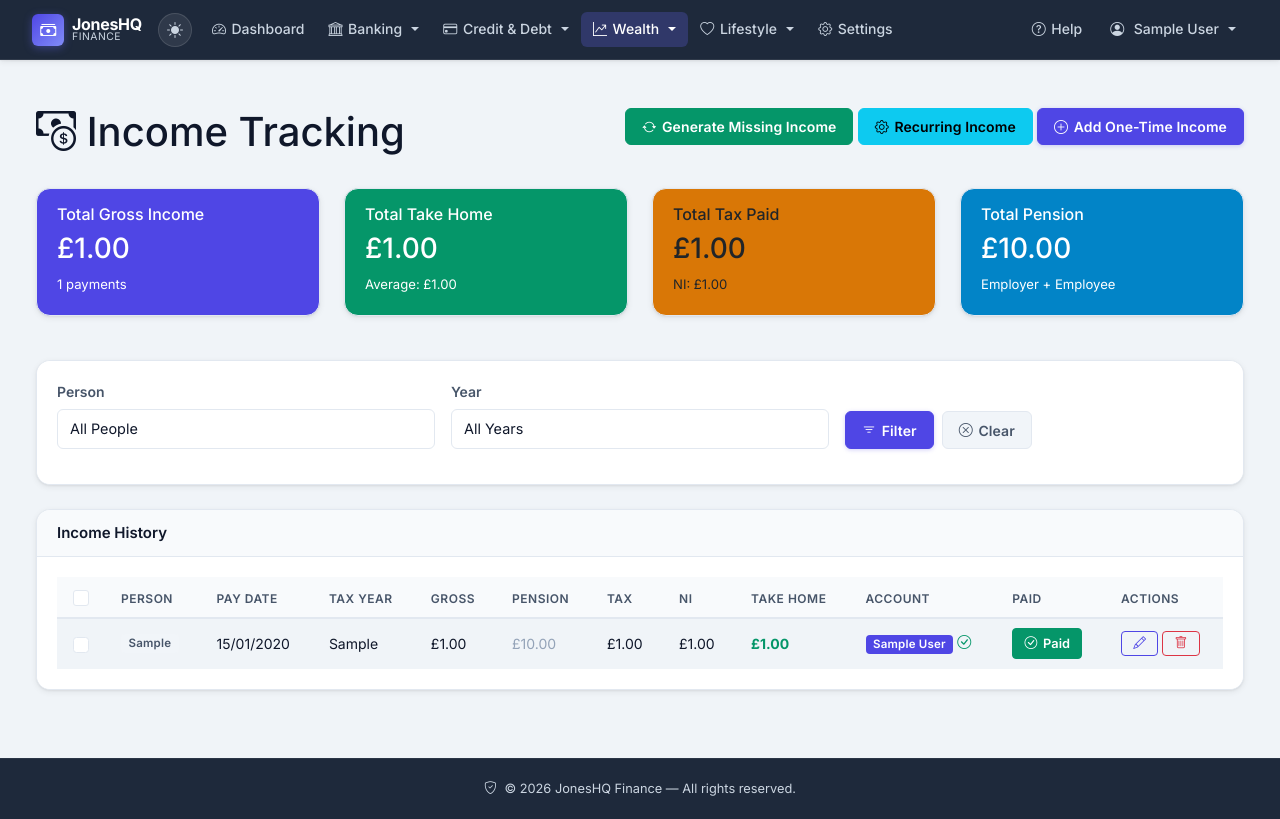
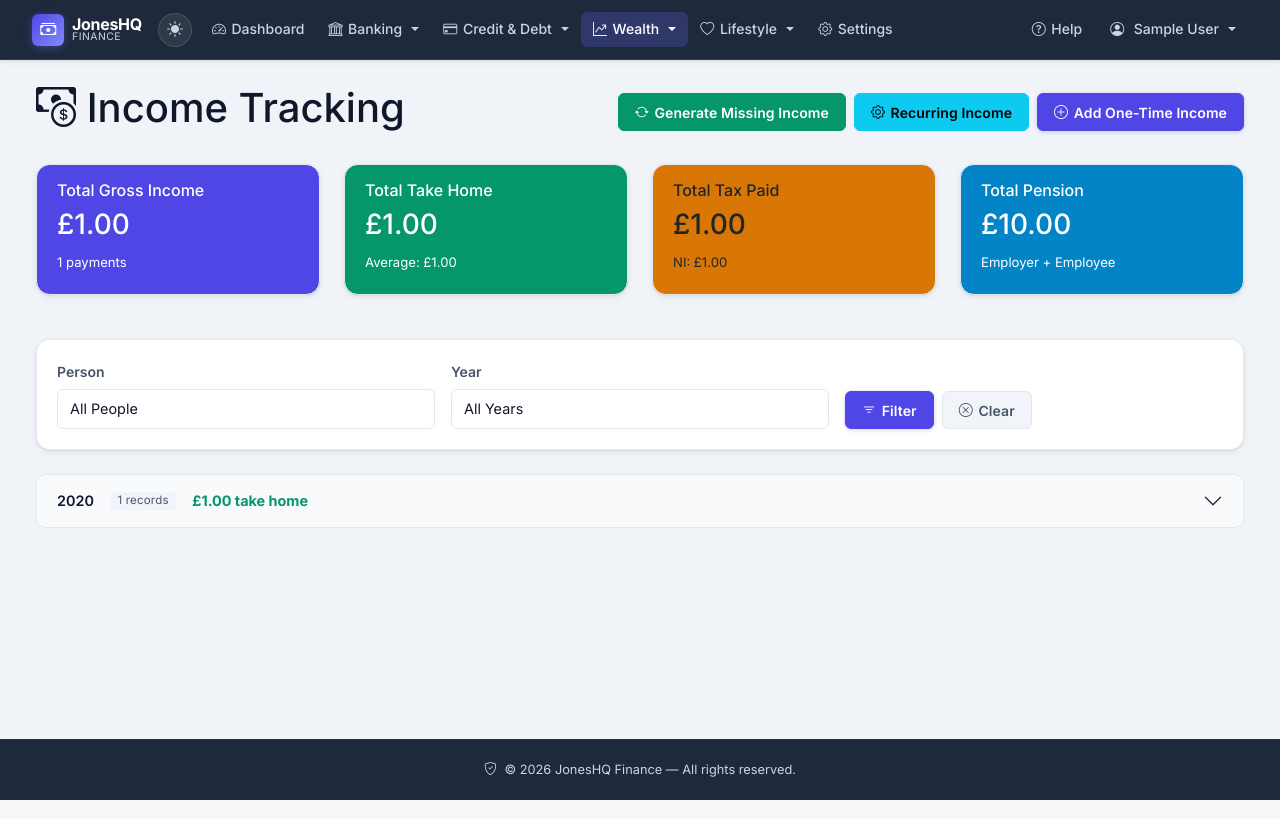
Before and after one commit to KeironTJ/JonesHQ-Finance, a Flask app: page /income in a window 1280 px wide. Run offline with Flask 3, Linux system fonts and the light colour scheme; a user stored in the database is signed in; tables that the repository leaves empty hold one stand-in row (values such as "Sample post"); parts of the project's set-up code (start-up, migrations or seed data) failed here and were passed over; some libraries are stand-ins or nearby versions.

Commit message:
improve: enhance income deletion process with transaction handling and update UI for income records

```diff
--- a/blueprints/income/routes.py
+++ b/blueprints/income/routes.py
@@ -38,7 +38,8 @@
                          people=people,
                          years=years,
                          current_person=person,
-                         current_year=year)
+                         current_year=year,
+                         today_year=datetime.now().year)
 
 
 @income_bp.route('/income/add', methods=['GET', 'POST'])
@@ -154,20 +155,19 @@
 def delete(id):
     """Delete an income record"""
     income = family_get_or_404(Income, id)
+    keep_transaction = request.form.get('keep_transaction') == '1'
 
     try:
         from models.transactions import Transaction
 
-        # Break circular reference first
         if income.transaction_id:
             transaction = family_get(Transaction, income.transaction_id)
             if transaction:
-                # Clear both sides of the relationship
                 transaction.income_id = None
                 income.transaction_id = None
                 db.session.flush()
-                # Now delete the transaction
-                db.session.delete(transaction)
+                if not keep_transaction:
+                    db.session.delete(transaction)
 
         db.session.delete(income)
         db.session.commit()
--- a/templates/income/index.html
+++ b/templates/income/index.html
@@ -8,7 +8,7 @@
         <div class="col">
             <h1><i class="bi bi-cash-coin"></i> Income Tracking</h1>
         </div>
-        <div class="col-auto">
+        <div class="col-auto d-flex gap-2 align-items-center flex-wrap">
             <button type="button" id="deleteSelectedBtn" class="btn btn-danger" style="display: none;">
                 <i class="bi bi-trash"></i> Delete Selected
             </button>
@@ -101,19 +101,43 @@
         </div>
     </div>
 
-    <!-- Income Records Table -->
-    <div class="card">
-        <div class="card-header">
-            <h5 class="mb-0">Income History</h5>
-        </div>
-        <div class="card-body">
+    <!-- Income Records grouped by year -->
     {% if income_records %}
+    <div class="accordion" id="incomeAccordion">
+        {% for year_group in income_records | groupby('pay_date.year') %}
+        {% set year_records = year_group.list | sort(attribute='pay_date') %}
+        {% set ns = namespace(take_home=0, upcoming=0) %}
+        {% for inc in year_records %}
+            {% set ns.take_home = ns.take_home + inc.take_home %}
+            {% if not inc.is_paid %}{% set ns.upcoming = ns.upcoming + 1 %}{% endif %}
+        {% endfor %}
+
+        <div class="accordion-item mb-2">
+            <h2 class="accordion-header" id="heading-{{ year_group.grouper }}">
+                <button class="accordion-button fw-semibold {% if year_group.grouper != today_year %}collapsed{% endif %}"
+                        type="button" data-bs-toggle="collapse"
+                        data-bs-target="#collapse-{{ year_group.grouper }}"
+                        aria-expanded="{{ 'true' if year_group.grouper == today_year else 'false' }}"
+                        aria-controls="collapse-{{ year_group.grouper }}">
+                    <span class="me-3">{{ year_group.grouper }}</span>
+                    <span class="badge bg-secondary fw-normal me-2">{{ year_records | length }} records</span>
+                    {% if ns.upcoming > 0 %}
+                    <span class="badge bg-primary fw-normal me-2">{{ ns.upcoming }} upcoming</span>
+                    {% endif %}
+                    <span class="text-success fw-bold ms-2">£{{ "{:,.2f}".format(ns.take_home) }} take home</span>
+                </button>
+            </h2>
+            <div id="collapse-{{ year_group.grouper }}"
+                 class="accordion-collapse collapse {% if year_group.grouper == today_year %}show{% endif %}"
+                 aria-labelledby="heading-{{ year_group.grouper }}">
+                <div class="accordion-body p-0">
                     <div class="table-responsive">
-                <table class="table table-hover">
-                    <thead>
+                        <table class="table table-hover mb-0">
+                            <thead class="table-light">
                                 <tr>
                                     <th style="width: 30px;">
-                                <input type="checkbox" id="selectAll" class="form-check-input">
+                                        <input type="checkbox" class="form-check-input select-year-all"
+                                               title="Select all in {{ year_group.grouper }}">
                                     </th>
                                     <th>Person</th>
                                     <th>Pay Date</th>
@@ -129,14 +153,12 @@
                                 </tr>
                             </thead>
                             <tbody>
-                        {% for income in income_records %}
-                        <tr>
+                                {% for income in year_records %}
+                                <tr class="{% if not income.is_paid %}table-info{% endif %}">
                                     <td>
                                         <input type="checkbox" class="form-check-input income-checkbox" value="{{ income.id }}">
                                     </td>
-                            <td>
-                                <span class="badge bg-secondary">{{ income.person }}</span>
-                            </td>
+                                    <td><span class="badge bg-secondary">{{ income.person }}</span></td>
                                     <td>{{ income.pay_date.strftime('%d/%m/%Y') }}</td>
                                     <td>{{ income.tax_year }}</td>
                                     <td>£{{ "{:,.2f}".format(income.gross_monthly_income) }}</td>
@@ -152,10 +174,13 @@
                                     <td>
                                         {% if income.deposit_account %}
                                         <span class="badge bg-primary">{{ income.deposit_account.name }}</span>
+                                        {% endif %}
                                         {% if income.transaction_id %}
-                                <i class="bi bi-check-circle text-success" data-bs-toggle="tooltip" title="Transaction created"></i>
-                                {% endif %}
-                                {% else %}
+                                        <br><a href="{{ url_for('transactions.edit', id=income.transaction_id) }}"
+                                               class="small text-success" data-bs-toggle="tooltip" title="View linked transaction">
+                                            <i class="bi bi-arrow-right-circle"></i> Txn #{{ income.transaction_id }}
+                                        </a>
+                                        {% elif not income.deposit_account %}
                                         <span class="text-muted">-</span>
                                         {% endif %}
                                     </td>
@@ -174,25 +199,61 @@
                                         <a href="{{ url_for('income.edit', id=income.id) }}" class="btn btn-sm btn-outline-primary">
                                             <i class="bi bi-pencil"></i>
                                         </a>
-                                <form method="post" action="{{ url_for('income.delete', id=income.id) }}" class="d-inline"
-                                      onsubmit="return confirm('Are you sure you want to delete this income record?');">
-                                    <input type="hidden" name="csrf_token" value="{{ csrf_token() }}"/>
-                                    <button type="submit" class="btn btn-sm btn-outline-danger">
+                                        <button type="button" class="btn btn-sm btn-outline-danger delete-income-btn"
+                                                data-id="{{ income.id }}"
+                                                data-action="{{ url_for('income.delete', id=income.id) }}"
+                                                data-has-transaction="{{ 'true' if income.transaction_id else 'false' }}">
                                             <i class="bi bi-trash"></i>
                                         </button>
-                                </form>
                                     </td>
                                 </tr>
                                 {% endfor %}
                             </tbody>
                         </table>
                     </div>
+                </div>
+            </div>
+        </div>
+        {% endfor %}
+    </div>
     {% else %}
-            <div class="text-center py-5">
+    <div class="card">
+        <div class="card-body text-center py-5">
             <i class="bi bi-inbox empty-state-icon"></i>
-                <p class="text-muted mt-3">No income records found. Click "Add Income Record" to get started.</p>
+            <p class="text-muted mt-3">No income records found. Click "Add One-Time Income" to get started.</p>
+        </div>
     </div>
     {% endif %}
+</div>
+
+<!-- Delete Income Modal -->
+<div class="modal fade" id="deleteIncomeModal" tabindex="-1" aria-labelledby="deleteIncomeModalLabel" aria-hidden="true">
+    <div class="modal-dialog">
+        <div class="modal-content">
+            <div class="modal-header">
+                <h5 class="modal-title" id="deleteIncomeModalLabel">Delete Income Record</h5>
+                <button type="button" class="btn-close" data-bs-dismiss="modal"></button>
+            </div>
+            <div class="modal-body">
+                <p>Are you sure you want to delete this income record?</p>
+                <div id="txnWarning" class="alert alert-warning mb-0" style="display:none">
+                    <i class="bi bi-exclamation-triangle-fill me-1"></i>
+                    This record has a linked transaction. Do you want to delete it too, or keep it?
+                </div>
+            </div>
+            <div class="modal-footer">
+                <button type="button" class="btn btn-secondary" data-bs-dismiss="modal">Cancel</button>
+                <form id="deleteIncomeForm" method="post" class="d-flex gap-2">
+                    <input type="hidden" name="csrf_token" value="{{ csrf_token() }}"/>
+                    <input type="hidden" name="keep_transaction" id="keepTxnInput" value="0"/>
+                    <button id="keepTxnBtn" type="button" class="btn btn-warning" style="display:none">
+                        <i class="bi bi-scissors"></i> Delete Income, Keep Transaction
+                    </button>
+                    <button type="submit" id="deleteSubmitBtn" class="btn btn-danger">
+                        <i class="bi bi-trash"></i> Delete
+                    </button>
+                </form>
+            </div>
         </div>
     </div>
 </div>
@@ -202,86 +263,72 @@
 <script>
     // Enable Bootstrap tooltips
     var tooltipTriggerList = [].slice.call(document.querySelectorAll('[data-bs-toggle="tooltip"]'))
-    var tooltipList = tooltipTriggerList.map(function (tooltipTriggerEl) {
-        return new bootstrap.Tooltip(tooltipTriggerEl)
-    })
+    tooltipTriggerList.map(el => new bootstrap.Tooltip(el));
 
     // Toggle paid status
     document.querySelectorAll('.toggle-paid').forEach(btn => {
-        btn.addEventListener('click', function(e) {
+        btn.addEventListener('click', function() {
             const id = this.dataset.id;
+            const row = this.closest('tr');
             fetch(`/income/toggle/${id}/paid`, {
                 method: 'POST',
-                headers: {'Content-Type': 'application/json'}
+                headers: { 'Content-Type': 'application/json', 'X-CSRFToken': '{{ csrf_token() }}' }
             })
             .then(r => r.json())
             .then(data => {
-                if (data.error) {
-                    alert('Error: ' + data.error);
-                    return;
-                }
+                if (data.error) { alert('Error: ' + data.error); return; }
                 const isPaid = data.value;
-                // Update button appearance and text
                 if (isPaid) {
                     this.classList.remove('btn-outline-secondary');
                     this.classList.add('btn-success');
                     this.innerHTML = '<i class="bi bi-check-circle"></i> Paid';
+                    row.classList.remove('table-info');
                 } else {
                     this.classList.remove('btn-success');
                     this.classList.add('btn-outline-secondary');
                     this.innerHTML = '<i class="bi bi-circle"></i> Not Paid';
+                    row.classList.add('table-info');
                 }
             })
-            .catch(err => {
-                alert('Toggle failed');
-                console.error(err);
-            });
+            .catch(err => { alert('Toggle failed'); console.error(err); });
         });
     });
 
-    // Bulk delete functionality
-    const selectAllCheckbox = document.getElementById('selectAll');
-    const incomeCheckboxes = document.querySelectorAll('.income-checkbox');
-    const deleteSelectedBtn = document.getElementById('deleteSelectedBtn');
-
-    // Select/deselect all
-    if (selectAllCheckbox) {
-        selectAllCheckbox.addEventListener('change', function() {
-            incomeCheckboxes.forEach(cb => cb.checked = this.checked);
+    // Per-year select-all checkboxes
+    document.querySelectorAll('.select-year-all').forEach(selectAll => {
+        selectAll.addEventListener('change', function() {
+            const table = this.closest('table');
+            table.querySelectorAll('.income-checkbox').forEach(cb => cb.checked = this.checked);
             updateDeleteButton();
         });
-    }
+    });
 
-    // Update delete button visibility
-    incomeCheckboxes.forEach(cb => {
+    document.querySelectorAll('.income-checkbox').forEach(cb => {
         cb.addEventListener('change', updateDeleteButton);
     });
+
+    const deleteSelectedBtn = document.getElementById('deleteSelectedBtn');
 
     function updateDeleteButton() {
         const checkedCount = document.querySelectorAll('.income-checkbox:checked').length;
         if (checkedCount > 0) {
             deleteSelectedBtn.style.display = 'inline-block';
-            deleteSelectedBtn.textContent = `Delete Selected (${checkedCount})`;
             deleteSelectedBtn.innerHTML = `<i class="bi bi-trash"></i> Delete Selected (${checkedCount})`;
         } else {
             deleteSelectedBtn.style.display = 'none';
         }
     }
 
-    // Handle bulk delete
     deleteSelectedBtn.addEventListener('click', function() {
         const checkedIds = Array.from(document.querySelectorAll('.income-checkbox:checked'))
             .map(cb => cb.value);
-
         if (checkedIds.length === 0) return;
 
         if (confirm(`Are you sure you want to delete ${checkedIds.length} income record(s)? This will also delete their linked transactions.`)) {
-            // Create form and submit
             const form = document.createElement('form');
             form.method = 'POST';
             form.action = '{{ url_for("income.delete_multiple") }}';
 
-            // Add CSRF token
             const csrfInput = document.createElement('input');
             csrfInput.type = 'hidden';
             csrfInput.name = 'csrf_token';
@@ -300,5 +347,38 @@
             form.submit();
         }
     });
+
+    // Single-row delete modal
+    const deleteModal = new bootstrap.Modal(document.getElementById('deleteIncomeModal'));
+    const deleteForm = document.getElementById('deleteIncomeForm');
+    const txnWarning = document.getElementById('txnWarning');
+    const keepTxnBtn = document.getElementById('keepTxnBtn');
+    const keepTxnInput = document.getElementById('keepTxnInput');
+    const deleteSubmitBtn = document.getElementById('deleteSubmitBtn');
+
+    document.querySelectorAll('.delete-income-btn').forEach(btn => {
+        btn.addEventListener('click', function() {
+            const hasTransaction = this.dataset.hasTransaction === 'true';
+            deleteForm.action = this.dataset.action;
+
+            if (hasTransaction) {
+                txnWarning.style.display = 'block';
+                keepTxnBtn.style.display = 'inline-block';
+                deleteSubmitBtn.innerHTML = '<i class="bi bi-trash"></i> Delete Income & Transaction';
+            } else {
+                txnWarning.style.display = 'none';
+                keepTxnBtn.style.display = 'none';
+                deleteSubmitBtn.innerHTML = '<i class="bi bi-trash"></i> Delete';
+            }
+
+            keepTxnInput.value = '0';
+            deleteModal.show();
+        });
+    });
+
+    keepTxnBtn.addEventListener('click', function() {
+        keepTxnInput.value = '1';
+        deleteForm.submit();
+    });
 </script>
 {% endblock %}
```
Lines whose indentation alone changed are shown as unchanged.
